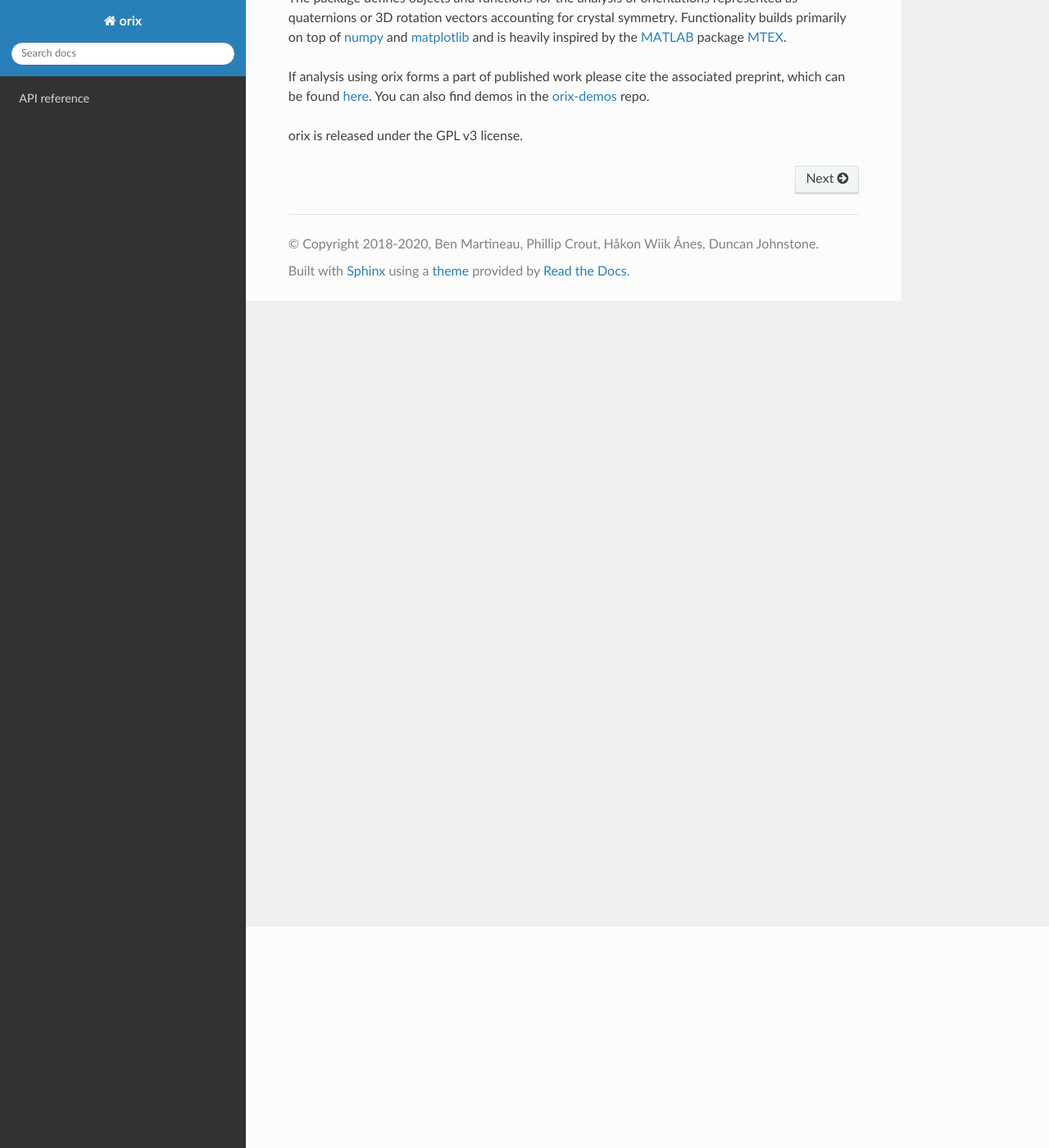
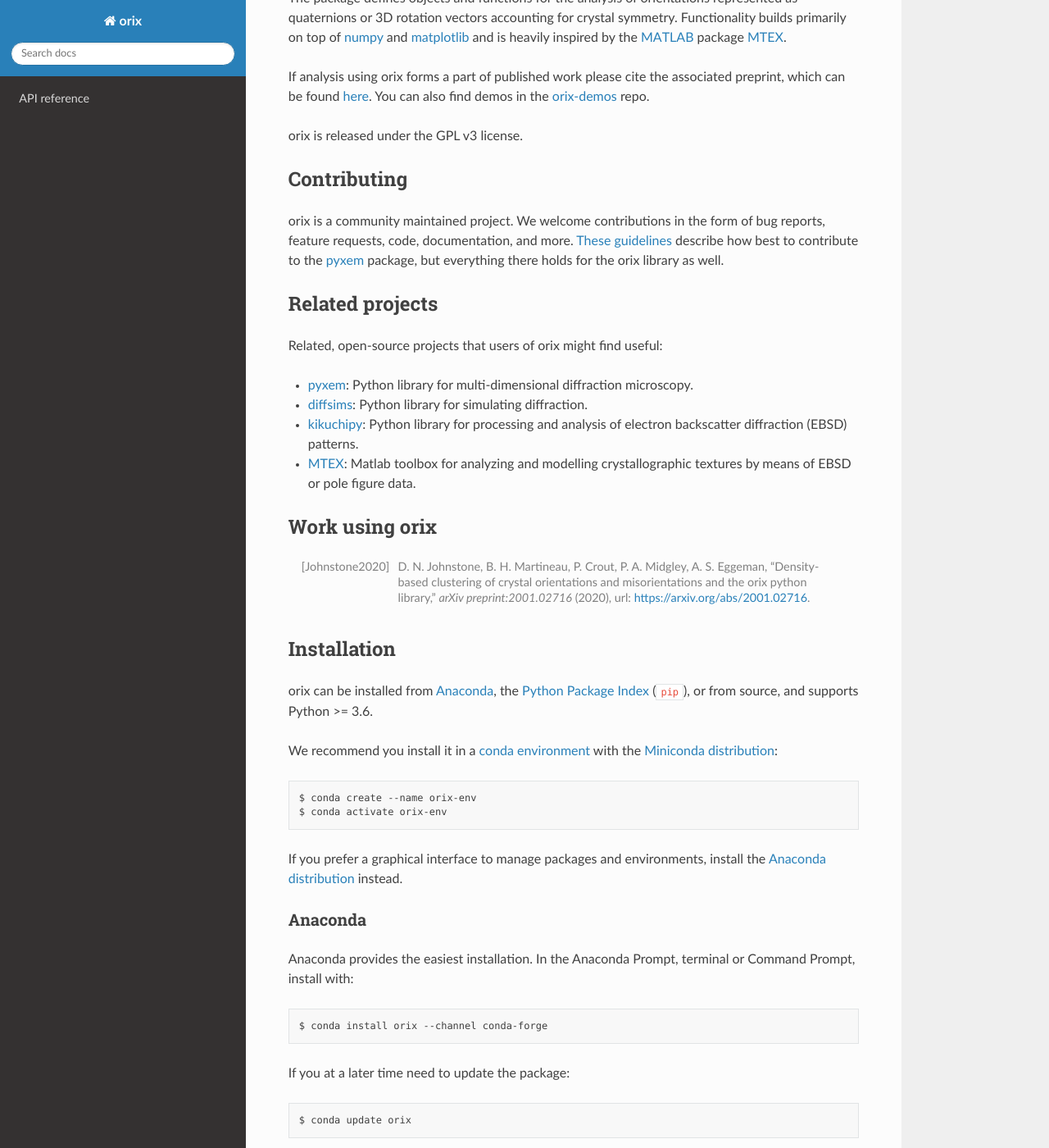
Before and after one commit to pyxem/orix, a Sphinx documentation site: the page built from doc/index.rst, in a window 1280 px wide and 1400 px high, scrolled down 270 px. Shown: the whole window at 82% size. Built offline with Sphinx 7.4.7 and the Read the Docs theme 2.0.0, drawn with Linux system fonts in a browser that asks for light colours; some of the changed text lies outside the part shown.

Commit message:
Add contrib, related proj, literature, installation and changelog
Signed-off-by: Håkon Wiik Ånes <hwaanes@gmail.com>

```diff
--- a/doc/index.rst
+++ b/doc/index.rst
@@ -1,10 +1,102 @@
 ====
 orix
 ====
-
-.. include:: ../README.rst
 
 .. toctree::
     :hidden:
 
     reference.rst
+
+.. include:: ../README.rst
+
+Contributing
+------------
+
+orix is a community maintained project. We welcome contributions in the form of bug
+reports, feature requests, code, documentation, and more. `These guidelines
+<https://github.com/pyxem/pyxem/blob/master/CONTRIBUTING.rst>`_ describe how best to
+contribute to the `pyxem <https://github.com/pyxem/pyxem>`_ package, but everything
+there holds for the orix library as well.
+
+Related projects
+----------------
+
+Related, open-source projects that users of orix might find useful:
+
+- `pyxem <https://github.com/pyxem/pyxem>`_: Python library for multi-dimensional
+  diffraction microscopy.
+- `diffsims <https://github.com/pyxem/diffsims>`_: Python library for simulating
+  diffraction.
+- `kikuchipy <https://kikuchipy.org>`_: Python library for processing and analysis of
+  electron backscatter diffraction (EBSD) patterns.
+- `MTEX <https://mtex-toolbos.github.io>`_: Matlab toolbox for analyzing and
+  modelling crystallographic textures by means of EBSD or pole figure data.
+
+Work using orix
+---------------
+
+.. [Johnstone2020]
+    D. N. Johnstone, B. H. Martineau, P. Crout, P. A. Midgley, A. S.
+    Eggeman, "Density-based clustering of crystal orientations and
+    misorientations and the orix python library," *arXiv
+    preprint:2001.02716* (2020), url: https://arxiv.org/abs/2001.02716.
+
+Installation
+------------
+
+orix can be installed from `Anaconda <https://anaconda.org/conda-forge/orix>`_, the
+`Python Package Index <https://pypi.org/project/orix>`_ (``pip``), or from source, and
+supports Python >= 3.6.
+
+We recommend you install it in a `conda environment
+<https://conda.io/projects/conda/en/latest/user-guide/tasks/manage-environments.html>`_
+with the `Miniconda distribution`_::
+
+   $ conda create --name orix-env
+   $ conda activate orix-env
+
+If you prefer a graphical interface to manage packages and environments, install the
+`Anaconda distribution`_ instead.
+
+.. _Miniconda distribution: https://docs.conda.io/en/latest/miniconda.html
+.. _Anaconda distribution: https://docs.continuum.io/anaconda/
+
+Anaconda
+~~~~~~~~
+
+Anaconda provides the easiest installation. In the Anaconda Prompt, terminal or Command
+Prompt, install with::
+
+    $ conda install orix --channel conda-forge
+
+If you at a later time need to update the package::
+
+    $ conda update orix
+
+pip
+~~~
+
+To install with ``pip``, run the following in the Anaconda Prompt, terminal or Command
+Prompt::
+
+    $ pip install orix
+
+If you at a later time need to update the package::
+
+    $ pip install --upgrade orix
+
+Install from source
+~~~~~~~~~~~~~~~~~~~
+
+To install orix from source, clone the repository from `GitHub
+<https://github.com/pyxem/orix>`_::
+
+    $ git clone https://github.com/pyxem/orix.git
+    $ cd orix
+    $ pip install --editable .
+
+Changelog
+---------
+
+Changes with each release can be viewed on the `GitHub release page
+<https://github.com/pyxem/orix/releases>`_.
```
